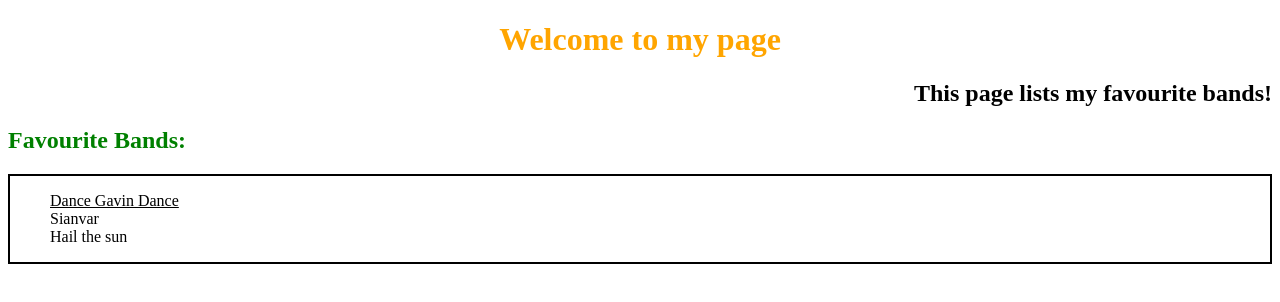
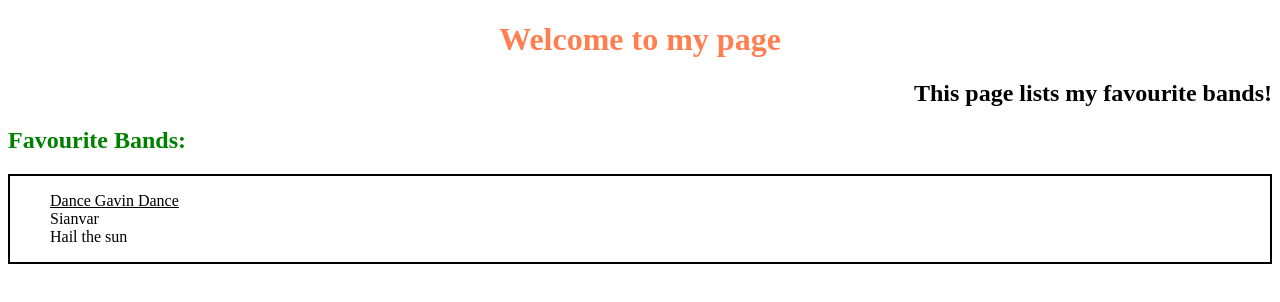
Before and after one commit to DavidDawood/Nology-Challanges-And-Notes, a plain HTML site: page 2 - HTML/CSS/challange.html in a window 1280 px wide. Drawn offline with Linux system fonts and the light colour scheme.

Commit message:
Added file

```diff
--- a/2 - HTML/CSS/challange.css
+++ b/2 - HTML/CSS/challange.css
@@ -3,7 +3,7 @@
 }
 h1 {
     text-align: center;
-    color: orange;
+    color: coral;
 }
 
 #bandListSpace {
```
